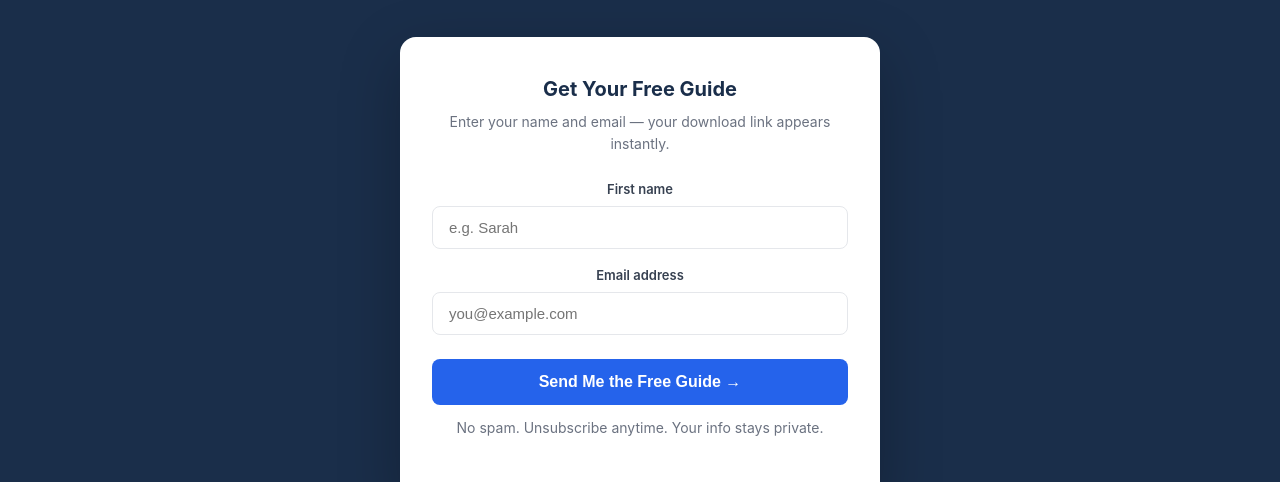
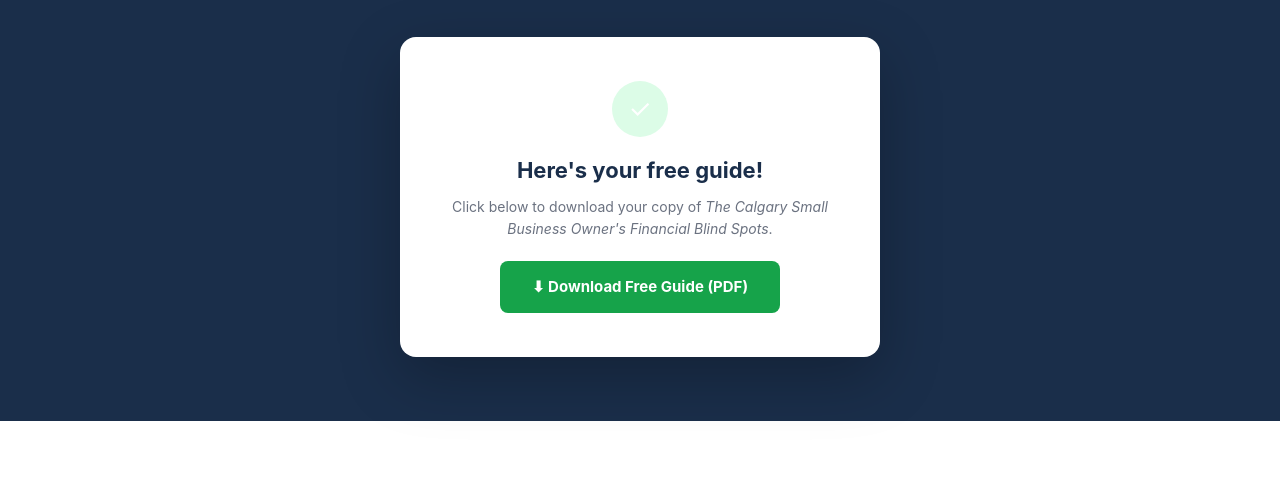
Before and after one commit to phibiam/calgary-business-guide, a plain HTML site: page index.html in a window 1280 px wide. Shown: the part 303-785 px from the top of the page. Drawn offline with Linux system fonts and the light colour scheme.

Commit message:
New index.html uploaded

```diff
--- a/index.html
+++ b/index.html
@@ -124,9 +124,8 @@
     margin-top: 12px;
   }
 
-  /* SUCCESS STATE */
+  /* DOWNLOAD STATE (always visible — no form gate) */
   .success-state {
-    display: none;
     text-align: center;
     padding: 8px 0;
   }
@@ -288,31 +287,15 @@
   <h1>Is Your Business One Bad Day Away From a <span>Financial Crisis?</span></h1>
   <p class="hero-sub">Download the free guide and find out the 5 financial blind spots most small business owners never see coming.</p>
 
-  <!-- FORM CARD -->
+  <!-- DOWNLOAD CARD (form removed 2026-11-19 — lead capture now happens on the ibiamfinancial.com homepage via Zoho) -->
   <div class="form-card">
-    <div id="form-state">
-      <h2>Get Your Free Guide</h2>
-      <p>Enter your name and email — your download link appears instantly.</p>
-      <div class="form-group">
-        <label for="fname">First name</label>
-        <input type="text" id="fname" placeholder="e.g. Sarah" autocomplete="given-name">
-      </div>
-      <div class="form-group">
-        <label for="femail">Email address</label>
-        <input type="email" id="femail" placeholder="you@example.com" autocomplete="email">
-      </div>
-      <button class="submit-btn" onclick="handleSubmit()">Send Me the Free Guide →</button>
-      <p class="privacy-note">No spam. Unsubscribe anytime. Your info stays private.</p>
-    </div>
-
     <div class="success-state" id="success-state">
       <div class="success-icon">✓</div>
-      <h2 id="success-name">Here's your free guide!</h2>
+      <h2>Here's your free guide!</h2>
       <p>Click below to download your copy of <em>The Calgary Small Business Owner's Financial Blind Spots</em>.</p>
       <a class="download-btn" href="calgary_small_business_financial_blindspots.pdf" download>
         ⬇ Download Free Guide (PDF)
       </a>
-      <p style="margin-top:16px;font-size:12px;color:#6b7280;">Philip will follow up with a personal note within 24 hours.</p>
     </div>
   </div>
 </section>
@@ -370,7 +353,7 @@
       <div class="about-text">
         <h3>Philip Ibiam</h3>
         <p class="title">Licensed Financial Services Professional · Calgary, AB</p>
-        <p>Philip is a licensed financial services professional and founder of SMACD Solutions Inc. With a background in data analytics and over 15 years of experience across enterprise and consulting roles, Philip helps Calgary small business owners identify and close the financial gaps that put their businesses — and families — at risk.</p>
+        <p>Philip is a licensed financial services professional and founder of Ibiam Financial. With a background in data analytics and over 15 years of experience across enterprise and consulting roles, Philip helps Calgary small business owners identify and close the financial gaps that put their businesses — and families — at risk.</p>
       </div>
     </div>
   </div>
@@ -379,9 +362,9 @@
 <!-- BOTTOM CTA -->
 <section class="cta-bottom">
   <h2>Ready to close your blind spots?</h2>
-  <p>Book a free 20-minute Financial Protection Review — no pressure, no pitch, just clarity.</p>
+  <p>Book a free 30-minute Financial Protection Review — no pressure, no pitch, just clarity.</p>
   <div class="contact-row">
-    <a class="contact-pill" href="mailto:phibiam@gmail.com">✉ phibiam@gmail.com</a>
+    <a class="contact-pill" href="mailto:philip@ibiamfinancial.com">✉ philip@ibiamfinancial.com</a>
     <a class="contact-pill" href="tel:5878890291">📞 587-889-0291</a>
   </div>
 </section>
@@ -391,45 +374,5 @@
   <p style="margin-top:6px;">This page is for informational purposes only and does not constitute financial or legal advice.</p>
 </footer>
 
-<script>
-  async function handleSubmit() {
-    const name = document.getElementById('fname').value.trim();
-    const email = document.getElementById('femail').value.trim();
-    if (!name) { alert('Please enter your first name.'); return; }
-    if (!email || !email.includes('@')) { alert('Please enter a valid email address.'); return; }
-
-    const btn = document.querySelector('.submit-btn');
-    const originalText = btn.textContent;
-    btn.textContent = 'Sending...';
-    btn.disabled = true;
-
-    try {
-      const response = await fetch('/.netlify/functions/subscribe', {
-        method: 'POST',
-        headers: { 'Content-Type': 'application/json' },
-        body: JSON.stringify({ name, email })
-      });
-
-      const result = await response.json().catch(() => ({}));
-
-      if (response.ok && result.success) {
-        document.getElementById('form-state').style.display = 'none';
-        const success = document.getElementById('success-state');
-        success.style.display = 'block';
-        document.getElementById('success-name').textContent = 'Here\'s your guide, ' + name + '!';
-      } else {
-        // Real failure -- tell the visitor honestly instead of pretending it worked.
-        alert('Something went wrong sending your guide. Please try again, or email phibiam@gmail.com directly.');
-        btn.textContent = originalText;
-        btn.disabled = false;
-      }
-    } catch (err) {
-      alert('Network error. Please try again, or email phibiam@gmail.com directly.');
-      btn.textContent = originalText;
-      btn.disabled = false;
-    }
-  }
-</script>
-
 </body>
 </html>
```
